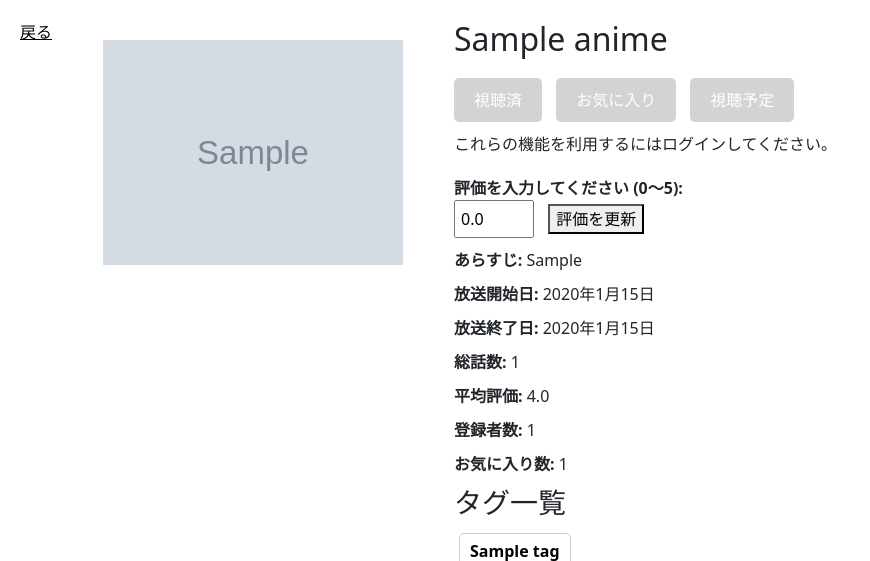
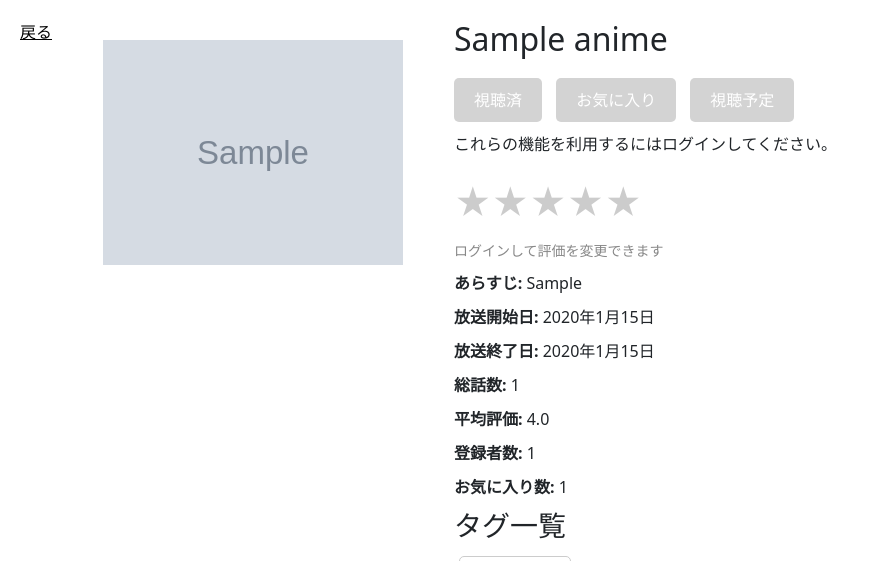
Before and after one commit to saltgyro/AnimeLog, a Django app: page /anime_detail/1/ in a window 1280 px wide. Shown: the part 96-657 px from the top of the page, without its empty margins (0-870 px from the left). Run offline with Django 4.2, Linux system fonts and the light colour scheme; tables that the repository leaves empty hold one stand-in row (values such as "Sample post"); grey boxes marked "Sample" are stand-in pictures.

Commit message:
ホバー動作しないけど評価入力完成

```diff
--- a/AnimeLog/anime_tracker/views.py
+++ b/AnimeLog/anime_tracker/views.py
@@ -8,7 +8,7 @@ from django.db.models import F,Q
 import json
 from django.contrib import messages
 from django.contrib.auth.decorators import login_required
-from django.http import JsonResponse
+from django.http import JsonResponse,HttpResponseRedirect
 import requests
 from django.contrib.auth.views import PasswordResetDoneView,PasswordResetView,PasswordResetCompleteView,PasswordResetConfirmView
 
@@ -684,16 +684,53 @@ def animeDetailView(request, pk):
     related_animes = Anime.objects.filter(series_id=anime.series_id).exclude(id=anime.id)
     print(related_animes.count())
     all_tags = Tags.objects.all()# タグ一覧を取得
-    return render(request, 'html/anime_detail.html', {'anime': anime, 'user_relation': user_relation,'related_animes': related_animes,'tags': all_tags})
+    star_range = [i * 0.5 for i in range(1, 11)] # 0.5刻みの評価リストを作成
+    return render(request, 'html/anime_detail.html', {
+        'anime': anime, 'user_relation': user_relation,'related_animes': related_animes,'tags': all_tags,'star_range': star_range,})
 
 #ユーザー評価入力
-def update_rating(request):
-    print("update_rating")
+# def update_rating(request):
+#     print("update_rating")
+#     if request.method == "POST":
+#         try:
+#             data = json.loads(request.body)
+#             anime_id = data.get('anime_id')
+#             rating = data.get('rating')
+
+#             if not 0.0 <= rating <= 5.0:
+#                 return JsonResponse({"error": "Invalid rating value."}, status=400)
+
+#             anime = get_object_or_404(Anime, id=anime_id)
+#             user = request.user
+#             relation, created = User_anime_relations.objects.get_or_create(user_id=user, anime_id=anime)
+#             relation.rating = rating
+#             relation.save()
+
+#             print("relation更新"+ str(relation.rating))
+#             # アニメの平均評価を更新
+
+
+#             return JsonResponse({"message": "Rating updated successfully.", "average_rating": anime.average_rating})
+#             # return JsonResponse({"message": "Rating updated successfully."})
+#         except Exception as e:
+#             return JsonResponse({"error": str(e)}, status=400)
+#     return JsonResponse({"error": "Invalid request method."}, status=400)
+from django.views.decorators.csrf import csrf_exempt
+from django.http import JsonResponse
+from django.shortcuts import get_object_or_404
+import json
+from django.utils.cache import add_never_cache_headers
+
+@login_required
+def update_rating(request, pk):
     if request.method == "POST":
         try:
             data = json.loads(request.body)
-            anime_id = data.get('anime_id')
+            anime_id = pk
             rating = data.get('rating')
+
+            if rating is None:
+                return JsonResponse({"error": "Rating is required."}, status=400)
 
             if not 0.0 <= rating <= 5.0:
                 return JsonResponse({"error": "Invalid rating value."}, status=400)
@@ -704,15 +741,20 @@ def update_rating(request):
             relation.rating = rating
             relation.save()
 
-            print("relation更新"+ str(relation.rating))
-            # アニメの平均評価を更新
+            print(f"ユーザー評価が更新されました: {relation.rating}")
 
+            return JsonResponse({
+                "message": "Rating updated successfully.",
+                "user_rating": relation.rating
+            })
 
-            return JsonResponse({"message": "Rating updated successfully.", "average_rating": anime.average_rating})
             # return JsonResponse({"message": "Rating updated successfully."})
+            # return JsonResponse({"message": "Rating updated successfully.", "average_rating": average_rating})
         except Exception as e:
             return JsonResponse({"error": str(e)}, status=400)
     return JsonResponse({"error": "Invalid request method."}, status=400)
+
+
 
 def search_view(request):
     if request.method == 'POST':
--- a/AnimeLog/static/js/anime_detail.js
+++ b/AnimeLog/static/js/anime_detail.js
@@ -129,43 +129,43 @@ document.addEventListener("DOMContentLoaded", function () {
 
 
 //ユーザー評価
-document.addEventListener("DOMContentLoaded", function () {
-    const ratingButton = document.getElementById("rating-submit");
-    console.log("評価押されました")
-    if (ratingButton) {
-        ratingButton.addEventListener("click", function () {
-            const animeId = this.dataset.animeId;
-            const rating = parseFloat(document.getElementById("rating-input").value);
-            // const updateRatingUrl = "{% url 'anime_tracker:update_rating' %}";
-            // const updateRatingUrl = `/update_rating/${animeId}/`;
-            const updateRatingUrl = `/anime_tracker/update_rating/${animeId}/`;
+// document.addEventListener("DOMContentLoaded", function () {
+//     const ratingButton = document.getElementById("rating-submit");
+//     console.log("評価押されました")
+//     if (ratingButton) {
+//         ratingButton.addEventListener("click", function () {
+//             const animeId = this.dataset.animeId;
+//             const rating = parseFloat(document.getElementById("rating-input").value);
+//             // const updateRatingUrl = "{% url 'anime_tracker:update_rating' %}";
+//             // const updateRatingUrl = `/update_rating/${animeId}/`;
+//             const updateRatingUrl = `/anime_tracker/update_rating/${animeId}/`;
 
 
-            if (isNaN(rating) || rating < 0 || rating > 5) {
-                alert("評価は0〜5の間で入力してください。");
-                return;
-            }
+//             if (isNaN(rating) || rating < 0 || rating > 5) {
+//                 alert("評価は0〜5の間で入力してください。");
+//                 return;
+//             }
 
-            fetch(updateRatingUrl, {
-                method: "POST",
-                headers: {
-                    "Content-Type": "application/json",
-                    "X-CSRFToken": getCookie("csrftoken")
-                },
-                body: JSON.stringify({
-                    anime_id: animeId,
-                    rating: rating
-                })
-            })
-            .then(response => response.json())
-            .then(data => {
-                if (data.message) {
-                    alert(data.message);
-                } else if (data.error) {
-                    console.error(data.error);
-                }
-            })
-            .catch(error => console.error("エラーが発生しました:", error));
-        });
-    }
-});
+//             fetch(updateRatingUrl, {
+//                 method: "POST",
+//                 headers: {
+//                     "Content-Type": "application/json",
+//                     "X-CSRFToken": getCookie("csrftoken")
+//                 },
+//                 body: JSON.stringify({
+//                     anime_id: animeId,
+//                     rating: rating
+//                 })
+//             })
+//             .then(response => response.json())
+//             .then(data => {
+//                 if (data.message) {
+//                     alert(data.message);
+//                 } else if (data.error) {
+//                     console.error(data.error);
+//                 }
+//             })
+//             .catch(error => console.error("エラーが発生しました:", error));
+//         });
+//     }
+// });
--- a/AnimeLog/templates/html/anime_detail.html
+++ b/AnimeLog/templates/html/anime_detail.html
@@ -93,11 +93,37 @@
 
 
 
-        <div class="rating">
+        {% comment %} <div class="rating">
             <label for="rating-input">評価を入力してください (0〜5):</label>
             <input type="number" id="rating-input" min="0" max="5" step="0.1" value="{{ user_relation.rating|default:0.0 }}">
             <button id="rating-submit" data-anime-id="{{ anime.id }}">評価を更新</button>
+        </div> {% endcomment %}
+        <div class="anime-rating">
+            <!-- 評価星の表示 -->
+            <div class="card-review_star" data-anime-id="{{ anime.id }}" data-rating="{{ user_relation.rating|default:0 }}"></div>
+
+            <!-- ログインしている場合、ユーザーの評価を表示 -->
+            {% if user.is_authenticated %}
+            <div class="user-rating">
+                あなたの評価: <span id="user-rating">{{ user_relation.rating }}</span>
+            </div>
+
+            <div class="rating-action">
+                <p>クリックして評価を変更</p>
+            </div>
+            {% else %}
+            <div class="rating-disabled">
+                <p>ログインして評価を変更できます</p>
+            </div>
+            {% endif %}
         </div>
+
+
+
+
+
+
+
 
         {% if anime.synopsis %}
             <p><strong>あらすじ:</strong> {{ anime.synopsis }}</p>
@@ -197,6 +223,88 @@
         }); {% endcomment %}
     }
 
+
+
+// 以下が星に関するJavaスクリプト
+const createStar = () => {
+    const starElement = document.querySelector('.card-review_star');
+    const userRatingElement = document.querySelector('#user-rating'); // ユーザー評価の表示エリア
+    const averageRatingElement = document.querySelector('#average-rating'); // 平均評価の表示エリア
+    const review = parseFloat(starElement.getAttribute('data-rating')) || 0; // 現在の評価値
+    const animeId = starElement.getAttribute('data-anime-id'); // アニメのID
+
+    // 初期表示で星の幅を設定
+    const widthPercentage = review * 20; // 評価を%に変換（5.0 -> 100%）
+    starElement.style.setProperty('--starWidth', `${widthPercentage}%`);
+
+    // 星をクリックして評価を更新
+    starElement.addEventListener('click', (event) => {
+        const rect = starElement.getBoundingClientRect();
+        const offsetX = event.clientX - rect.left;
+        const newRating = Math.min(Math.max((offsetX / rect.width) * 5, 0), 5).toFixed(1); // 新しい評価値
+        starElement.setAttribute('data-rating', newRating); // 星の評価を更新
+
+        console.log("新しい評価:", newRating); // デバッグ用
+
+        // 評価をサーバーに送信
+        fetch(`/update_rating/${animeId}/`, {
+            method: 'POST',
+            headers: {
+                'Content-Type': 'application/json',
+                'X-CSRFToken': document.querySelector('[name=csrfmiddlewaretoken]').value,
+            },
+            body: JSON.stringify({ rating: parseFloat(newRating) }),
+        })
+            .then((response) => {
+                if (!response.ok) {
+                    throw new Error(`HTTPエラー: ${response.status}`);
+                }
+                return response.json();
+            })
+            .then((data) => {
+                console.log('評価が更新されました:', data);
+
+                if (data.user_rating !== undefined) {
+                    userRatingElement.textContent = data.user_rating.toFixed(1);
+                } else {
+                    console.error('user_rating がレスポンスに含まれていません');
+                }
+
+                {% comment %} // ユーザー評価要素を更新
+                let userRatingElement = document.querySelector('#user-rating');
+                if (userRatingElement) {
+                    userRatingElement.textContent = data.user_rating.toFixed(1);
+                } else {
+                    console.error("ユーザー評価要素が見つかりません");
+                } {% endcomment %}
+
+                // 動的にUIを更新
+                userRatingElement.textContent = newRating; // ユーザー評価を更新
+                {% comment %} averageRatingElement.textContent = data.average_rating.toFixed(1); // 平均評価を更新 {% endcomment %}
+                updateStarWidth(starElement, newRating); // 星評価を更新
+                window.location.reload();
+            })
+            .catch((error) => {
+                console.error('エラーが発生しました:', error);
+            });
+    });
+
+    // 星の塗りつぶし幅を更新する関数
+    const updateStarWidth = (element, rating) => {
+        const percentage = (rating / 5) * 100;
+        console.log('星の塗りつぶし幅:', percentage); // デバッグ用
+        element.style.setProperty('--starWidth', `${percentage}%`);
+    };
+};
+
+// スター評価を初期化
+createStar();
+
+
+
+
+
+
 </script>
 <style>
     <!--
@@ -243,6 +351,62 @@
     border-radius: 5px;
     margin: 5px;
 }
+/* 以下星に関して */
+
+
+
+.card-review_star {
+    position: relative;
+    display: inline-block;
+    font-size: 36px; /* 星のサイズ */
+    width: 180px; /* 星5つ分の幅 */
+    cursor: pointer;
+}
+
+.card-review_star::before {
+    content: "★★★★★";
+    color: #CCCCCC; /* 星の土台色 */
+}
+
+
+
+.card-review_star::after {
+    content: "★★★★★"; /* 塗りつぶし用の星 */
+    position: absolute;
+    width: var(--starWidth, 0%); /* 塗りつぶし幅 */
+    z-index: 1;
+    top: 0;
+    left: 0;
+    overflow: hidden;
+    white-space: nowrap;
+    color: #ffcf32;
+}
+
+.rating-disabled {
+    color: #888888;
+    font-size: 14px;
+    margin-top: 5px;
+}
+
+.rating-action {
+    color: #000;
+    font-size: 14px;
+    margin-top: 5px;
+    cursor: pointer;
+}
+
+
+
+
+
+
+
+/* ホバー時のフィードバック */
+.card-review_star.hovering::after {
+    color: #ffd700; /* ホバー中の明るい黄色 */
+}
+
+
 
     -->
 </style>
```
